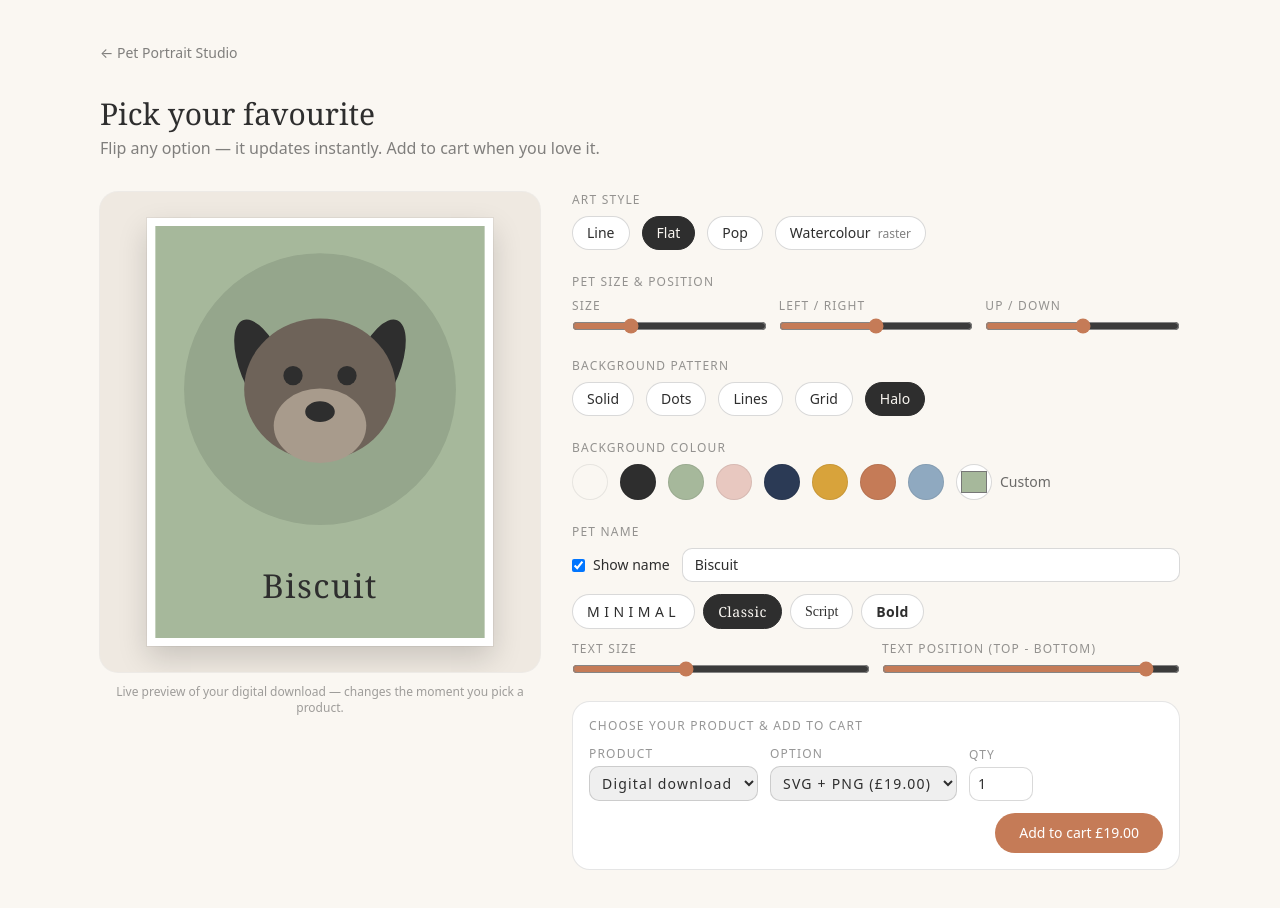
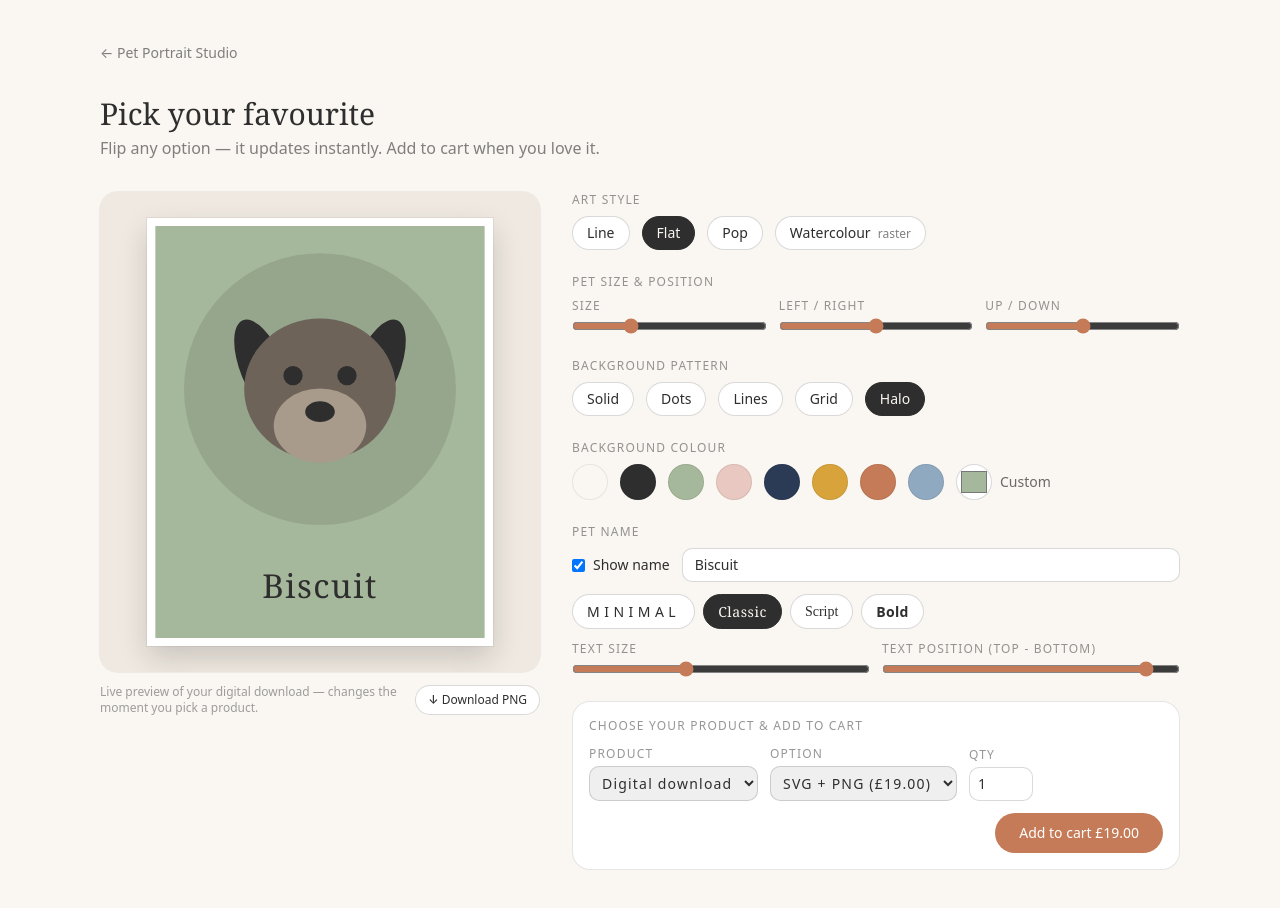
Before and after one commit to FakeMatty/PetPrints, a Next.js app: page /create in a window 1280 px wide. Both pictures are taken after a click on the button "No photo handy? Preview with a sample pet →". Built offline with nearby package versions, Linux system fonts and the light colour scheme.

Commit message:
Add Download PNG button for tester images

```diff
--- a/components/Configurator.tsx
+++ b/components/Configurator.tsx
@@ -5,7 +5,7 @@ import PortraitArt, { type PortraitConfig } from "./PortraitArt";
 import ProductMockup, { type ProductKey } from "./ProductMockup";
 import { STYLES, PATTERNS, COLOURS, FONTS } from "@/lib/palette";
 import { CATALOG } from "@/lib/products";
-import { composeAndUploadPrint, printWidthForInches } from "@/lib/printfile";
+import { composeAndUploadPrint, printWidthForInches, downloadPrint } from "@/lib/printfile";
 
 // Which mockup to show for each catalog product, so the preview always matches
 // what the customer is about to buy.
@@ -110,9 +110,27 @@ export default function Configurator({
   const [variantId, setVariantId] = useState(CATALOG[0].variants[0].id);
   const [qty, setQty] = useState(1);
   const [adding, setAdding] = useState(false);
+  const [downloading, setDownloading] = useState(false);
   const [error, setError] = useState<string | null>(null);
   const [frameColour, setFrameColour] = useState("black");
   const printRef = useRef<HTMLDivElement>(null);
+
+  // Local download of the composited artwork — handy for making tester images.
+  async function downloadImage() {
+    setDownloading(true);
+    try {
+      const svgEl = printRef.current?.querySelector("svg");
+      if (svgEl) {
+        const base = config.nameOn && config.name.trim() ? config.name.trim() : "pet-portrait";
+        const safe = base.replace(/[^a-z0-9]+/gi, "-").toLowerCase();
+        await downloadPrint(svgEl as unknown as SVGSVGElement, `${safe}.png`, 2000);
+      }
+    } catch (e) {
+      setError(e instanceof Error ? e.message : "Could not prepare download");
+    } finally {
+      setDownloading(false);
+    }
+  }
 
   function set<K extends keyof PortraitConfig>(k: K, v: PortraitConfig[K]) {
     setConfig((c) => ({ ...c, [k]: v }));
@@ -202,9 +220,19 @@ export default function Configurator({
         <div className="flex h-[480px] items-center justify-center overflow-hidden rounded-lg bg-[#efe9e1] ring-1 ring-black/5">
           <ProductMockup config={config} product={mockup} frameColour={frameHex} />
         </div>
-        <p className="text-center text-xs text-ink/45">
-          Live preview of your {activeProduct.label.toLowerCase()} — changes the moment you pick a product.
-        </p>
+        <div className="flex items-center justify-between">
+          <p className="text-xs text-ink/45">
+            Live preview of your {activeProduct.label.toLowerCase()} — changes the moment you pick a product.
+          </p>
+          <button
+            type="button"
+            onClick={downloadImage}
+            disabled={downloading}
+            className="shrink-0 rounded-full border border-black/15 bg-white px-3 py-1.5 text-xs font-medium text-ink transition hover:border-black/40 disabled:opacity-50"
+          >
+            {downloading ? "Preparing…" : "↓ Download PNG"}
+          </button>
+        </div>
       </div>
 
       <div className="space-y-6">
--- a/lib/printfile.ts
+++ b/lib/printfile.ts
@@ -70,6 +70,31 @@ export function printWidthForInches(longestInches: number): number {
   return Math.max(1200, Math.round((longEdgePx * 400) / 500));
 }
 
+// Render the composited artwork to a PNG Blob (no upload). Used by both the
+// Supabase uploader and the local "Download PNG" button.
+export async function composePrintBlob(svgEl: SVGSVGElement, width = 1600): Promise<Blob> {
+  const canvas = await renderToCanvas(svgEl, width);
+  if (typeof console !== "undefined") {
+    console.debug(`[print] ${canvas.width}×${canvas.height}px (long edge ${canvas.height}px)`);
+  }
+  return new Promise<Blob>((resolve, reject) =>
+    canvas.toBlob((b) => (b ? resolve(b) : reject(new Error("Could not encode print file"))), "image/png"),
+  );
+}
+
+// Trigger a browser download of the composited artwork as a PNG.
+export async function downloadPrint(svgEl: SVGSVGElement, filename = "pet-portrait.png", width = 2000): Promise<void> {
+  const blob = await composePrintBlob(svgEl, width);
+  const url = URL.createObjectURL(blob);
+  const a = document.createElement("a");
+  a.href = url;
+  a.download = filename;
+  document.body.appendChild(a);
+  a.click();
+  a.remove();
+  setTimeout(() => URL.revokeObjectURL(url), 2000);
+}
+
 // Compose the print file at the given width and upload it to Supabase.
 export async function composeAndUploadPrint(svgEl: SVGSVGElement, width = 1600): Promise<string> {
   const canvas = await renderToCanvas(svgEl, width);
```
